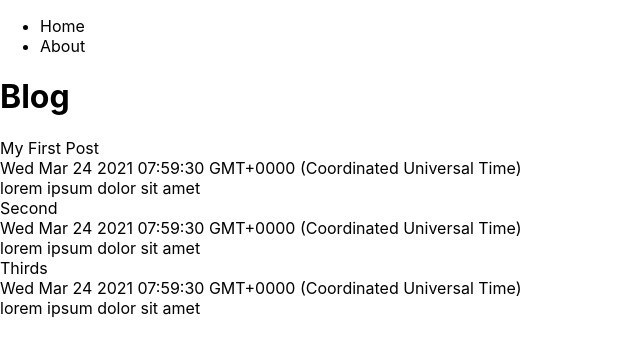
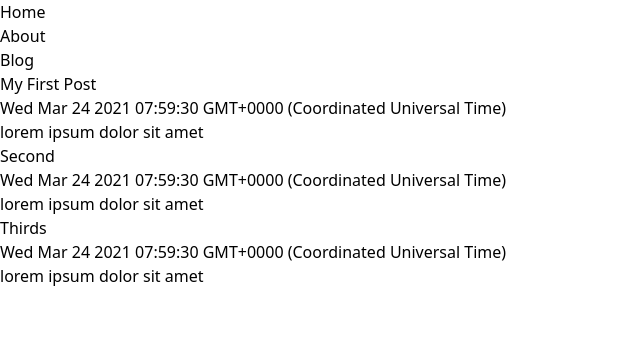
Before and after one commit to berkeklc/blog-nextjs-tailwind, a Next.js app: page / in a window 1280 px wide. Shown: the top 354 px of the page, without its empty margins (0-640 px from the left). Built offline with nearby package versions, Linux system fonts and the light colour scheme.

Commit message:
tailwind added

```diff
--- a/package.json
+++ b/package.json
@@ -8,9 +8,12 @@
     "start": "next start"
   },
   "dependencies": {
+    "autoprefixer": "^10.2.5",
     "next": "10.0.9",
+    "postcss": "^8.2.8",
     "react": "17.0.2",
-    "react-dom": "17.0.2"
+    "react-dom": "17.0.2",
+    "tailwindcss": "^2.0.4"
   },
   "main": "index.js",
   "author": "berkeklc <berkeklc.123@gmail.com>",
--- /dev/null
+++ b/postcss.config.js
@@ -0,0 +1,6 @@
+module.exports = {
+  plugins: {
+    tailwindcss: {},
+    autoprefixer: {},
+  },
+}
--- a/styles/globals.css
+++ b/styles/globals.css
@@ -1,16 +1,3 @@
-html,
-body {
-  padding: 0;
-  margin: 0;
-  font-family: -apple-system, BlinkMacSystemFont, Segoe UI, Roboto, Oxygen,
-    Ubuntu, Cantarell, Fira Sans, Droid Sans, Helvetica Neue, sans-serif;
-}
-
-a {
-  color: inherit;
-  text-decoration: none;
-}
-
-* {
-  box-sizing: border-box;
-}
+@tailwind base;
+@tailwind components;
+@tailwind utilities;
--- /dev/null
+++ b/tailwind.config.js
@@ -0,0 +1,11 @@
+module.exports = {
+  purge: ['./pages/**/*.{js,ts,jsx,tsx}', './components/**/*.{js,ts,jsx,tsx}'],
+  darkMode: false, // or 'media' or 'class'
+  theme: {
+    extend: {},
+  },
+  variants: {
+    extend: {},
+  },
+  plugins: [],
+}
```
Also changed, not shown: 1 other file (tests, documents, lock files or other folders).
